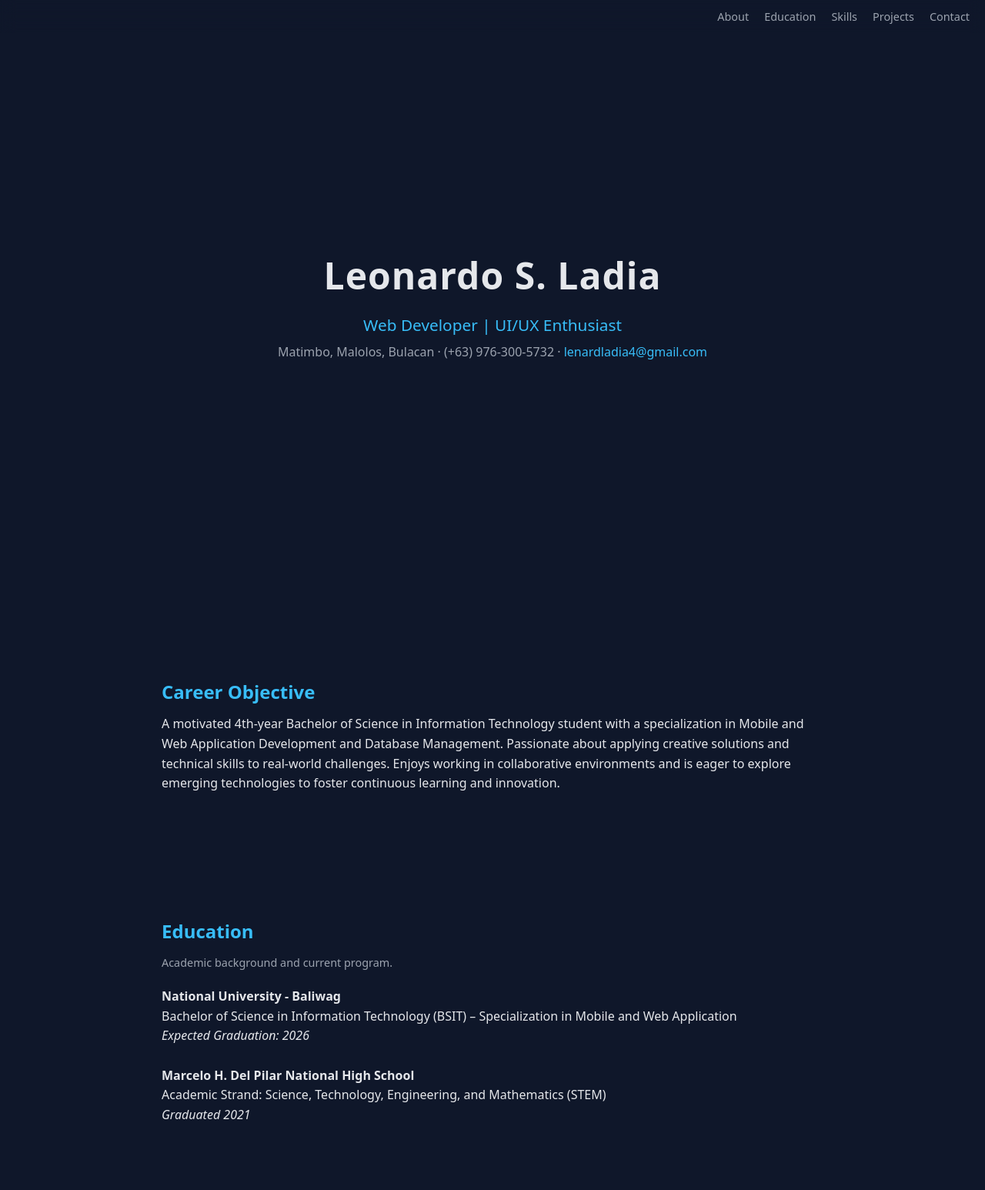
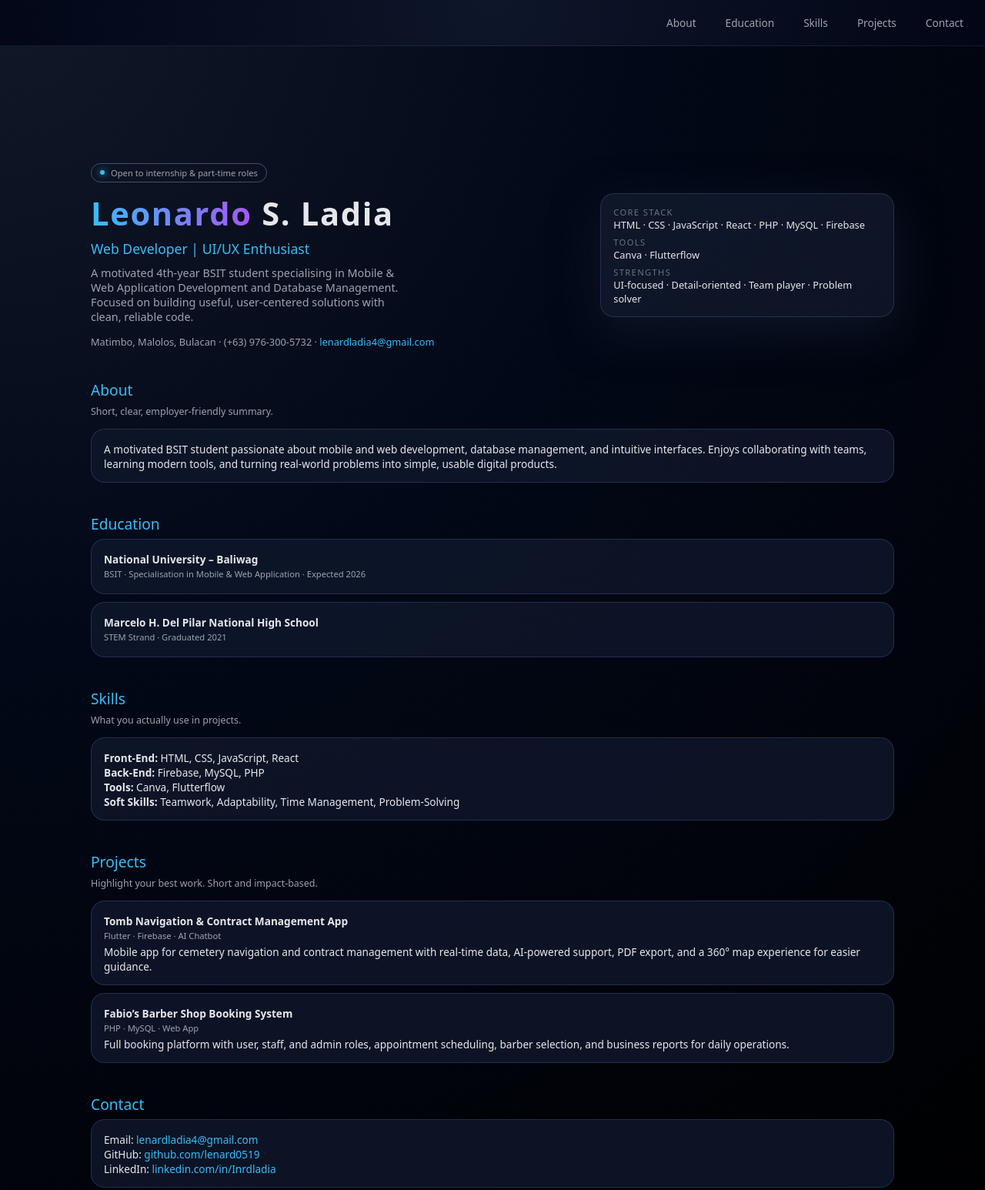
Before and after one commit to lenard0519/lenard0519.github.io, a plain HTML site: page index.html in a window 1280 px wide. Shown: the top 1546 px of the page at 77% size. Drawn offline with Linux system fonts and the light colour scheme.

Commit message:
index.html

```diff
--- a/index.html
+++ b/index.html
@@ -5,99 +5,182 @@
   <title>Leonardo S. Ladia | Portfolio</title>
   <meta name="viewport" content="width=device-width, initial-scale=1.0">
   <style>
+    :root {
+      --bg: #020817;
+      --card: rgba(15,23,42,0.86);
+      --accent: #38bdf8;
+      --muted: #9ca3af;
+      --border: rgba(148,163,253,0.18);
+      --radius: 18px;
+      --transition: 0.25s ease;
+    }
     * { margin: 0; padding: 0; box-sizing: border-box; }
     body {
       font-family: system-ui, -apple-system, BlinkMacSystemFont, sans-serif;
-      background: #0f172a;
+      background: radial-gradient(circle at top left, #111827 0, #020817 40%, #000 100%);
       color: #e5e7eb;
-      line-height: 1.6;
+      min-height: 100vh;
+    }
+    .wrapper {
+      max-width: 1080px;
+      margin: 0 auto;
+      padding: 80px 18px 40px;
+    }
+    nav {
+      position: sticky;
+      top: 0;
+      z-index: 20;
+      padding: 14px 18px;
+      backdrop-filter: blur(18px);
+      background: radial-gradient(circle at top, rgba(15,23,42,0.96), rgba(2,6,23,0.94));
+      display: flex;
+      justify-content: flex-end;
+      gap: 18px;
+      font-size: 0.85rem;
+      border-bottom: 1px solid rgba(148,163,253,0.12);
+    }
+    nav a {
+      color: var(--muted);
+      text-decoration: none;
+      padding: 6px 10px;
+      border-radius: 999px;
+      transition: var(--transition);
+    }
+    nav a:hover {
+      color: var(--accent);
+      background: rgba(148,163,253,0.06);
     }
     header {
-      min-height: 100vh;
-      display: flex;
-      flex-direction: column;
+      padding: 70px 0 40px;
+      display: grid;
+      grid-template-columns: minmax(0, 3fr) minmax(230px, 1.8fr);
+      gap: 26px;
       align-items: center;
-      justify-content: center;
-      text-align: center;
-      padding: 40px 20px;
     }
-    header h1 {
-      font-size: 3rem;
-      letter-spacing: 1px;
+    .tag {
+      display: inline-flex;
+      align-items: center;
+      gap: 8px;
+      padding: 4px 11px;
+      border-radius: 999px;
+      border: 1px solid rgba(148,163,253,0.4);
+      font-size: 0.7rem;
+      color: var(--muted);
+      margin-bottom: 12px;
     }
-    header h2 {
-      font-size: 1.3rem;
+    .tag span {
+      width: 6px;
+      height: 6px;
+      border-radius: 999px;
+      background: var(--accent);
+      box-shadow: 0 0 10px var(--accent);
+    }
+    h1 {
+      font-size: 2.6rem;
+      font-weight: 600;
+      letter-spacing: 0.04em;
+    }
+    h1 span {
+      background: linear-gradient(to right, #38bdf8, #a855f7);
+      -webkit-background-clip: text;
+      color: transparent;
+    }
+    h2 {
+      font-size: 1.1rem;
+      color: var(--accent);
+      margin-top: 6px;
       font-weight: 500;
-      color: #38bdf8;
+    }
+    .subtitle {
       margin-top: 10px;
+      color: var(--muted);
+      font-size: 0.9rem;
+      max-width: 420px;
     }
-    header h3 {
-      font-size: 1rem;
-      font-weight: 400;
-      color: #9ca3af;
-      margin-top: 5px;
+    .info {
+      margin-top: 14px;
+      font-size: 0.8rem;
+      color: var(--muted);
     }
-    nav {
-      position: fixed;
-      top: 0;
-      width: 100%;
-      backdrop-filter: blur(10px);
-      padding: 10px 20px;
-      display: flex;
-      gap: 20px;
-      justify-content: flex-end;
-      font-size: 0.9rem;
+    .info a { color: var(--accent); text-decoration: none; }
+    .hero-card {
+      padding: 16px 16px 14px;
+      border-radius: var(--radius);
+      border: 1px solid var(--border);
+      background: linear-gradient(145deg, rgba(15,23,42,0.98), rgba(15,23,42,0.88));
+      display: grid;
+      gap: 6px;
+      font-size: 0.78rem;
+      color: var(--muted);
+      box-shadow: 0 18px 60px rgba(15,23,42,0.9);
     }
-    nav a {
-      color: #9ca3af;
-      text-decoration: none;
+    .hero-label {
+      font-size: 0.7rem;
+      color: #6b7280;
+      text-transform: uppercase;
+      letter-spacing: 0.12em;
     }
-    nav a:hover {
-      color: #38bdf8;
+    .hero-skill {
+      font-size: 0.8rem;
+      color: #e5e7eb;
     }
     section {
-      max-width: 900px;
-      margin: 0 auto;
-      padding: 80px 20px;
+      margin-bottom: 40px;
     }
-    h3 {
-      font-size: 1.5rem;
-      margin-bottom: 10px;
-      color: #38bdf8;
+    section h3 {
+      font-size: 1.2rem;
+      margin-bottom: 6px;
+      color: var(--accent);
+      font-weight: 500;
     }
     .sub {
-      color: #9ca3af;
-      font-size: 0.9rem;
-      margin-bottom: 20px;
+      font-size: 0.78rem;
+      color: var(--muted);
+      margin-bottom: 14px;
     }
-    .project {
-      border: 1px solid #1f2937;
-      padding: 15px 18px;
-      border-radius: 10px;
-      margin-bottom: 12px;
+    .card {
+      border-radius: var(--radius);
+      padding: 16px 16px 14px;
+      border: 1px solid var(--border);
+      background: var(--card);
+      margin-bottom: 10px;
+      font-size: 0.85rem;
+      transition: var(--transition);
     }
-    .project-title {
+    .card:hover {
+      transform: translateY(-3px);
+      border-color: var(--accent);
+      box-shadow: 0 16px 40px rgba(15,23,42,0.9);
+    }
+    .card-title {
       font-weight: 600;
-      margin-bottom: 4px;
+      margin-bottom: 2px;
       color: #e5e7eb;
     }
-    .project-tags {
-      font-size: 0.75rem;
-      color: #9ca3af;
-      margin-bottom: 6px;
+    .card-tags {
+      font-size: 0.7rem;
+      color: var(--muted);
+      margin-bottom: 4px;
     }
     footer {
       text-align: center;
-      padding: 30px 10px 40px;
-      font-size: 0.8rem;
+      font-size: 0.75rem;
       color: #6b7280;
+      padding: 16px 0 8px;
     }
     a.link {
-      color: #38bdf8;
+      color: var(--accent);
       text-decoration: none;
     }
     a.link:hover {
       text-decoration: underline;
+    }
+    @media (max-width: 768px) {
+      header {
+        grid-template-columns: 1fr;
+        padding-top: 40px;
+      }
+      h1 { font-size: 2.2rem; }
     }
   </style>
 </head>
@@ -110,70 +193,109 @@
     <a href="#contact">Contact</a>
   </nav>
 
+  <div class="wrapper">
     <header>
-    <h1>Leonardo S. Ladia</h1>
+      <div>
+        <div class="tag"><span></span> Open to internship & part-time roles</div>
+        <h1><span>Leonardo</span> S. Ladia</h1>
         <h2>Web Developer | UI/UX Enthusiast</h2>
-    <h3>Matimbo, Malolos, Bulacan · (+63) 976-300-5732 · <a class="link" href="mailto:lenardladia4@gmail.com">lenardladia4@gmail.com</a></h3>
+        <p class="subtitle">
+          A motivated 4th-year BSIT student specialising in Mobile & Web Application Development and Database Management.
+          Focused on building useful, user-centered solutions with clean, reliable code.
+        </p>
+        <p class="info">
+          Matimbo, Malolos, Bulacan · (+63) 976-300-5732 ·
+          <a href="mailto:lenardladia4@gmail.com">lenardladia4@gmail.com</a>
+        </p>
+      </div>
+      <div class="hero-card">
+        <div>
+          <div class="hero-label">Core Stack</div>
+          <div class="hero-skill">HTML · CSS · JavaScript · React · PHP · MySQL · Firebase</div>
+        </div>
+        <div>
+          <div class="hero-label">Tools</div>
+          <div class="hero-skill">Canva · Flutterflow</div>
+        </div>
+        <div>
+          <div class="hero-label">Strengths</div>
+          <div class="hero-skill">UI-focused · Detail-oriented · Team player · Problem solver</div>
+        </div>
+      </div>
     </header>
 
     <section id="about">
-    <h3>Career Objective</h3>
+      <h3>About</h3>
+      <p class="sub">Short, clear, employer-friendly summary.</p>
+      <div class="card">
         <p>
-      A motivated 4th-year Bachelor of Science in Information Technology student with a specialization in Mobile and
-      Web Application Development and Database Management. Passionate about applying creative solutions and
-      technical skills to real-world challenges. Enjoys working in collaborative environments and is eager to explore
-      emerging technologies to foster continuous learning and innovation.
+          A motivated BSIT student passionate about mobile and web development, database management,
+          and intuitive interfaces. Enjoys collaborating with teams, learning modern tools, and turning
+          real-world problems into simple, usable digital products.
         </p>
+      </div>
     </section>
 
     <section id="education">
       <h3>Education</h3>
-    <p class="sub">Academic background and current program.</p>
-    <p><strong>National University - Baliwag</strong><br>
-    Bachelor of Science in Information Technology (BSIT) – Specialization in Mobile and Web Application<br>
-    <em>Expected Graduation: 2026</em></p><br>
-    <p><strong>Marcelo H. Del Pilar National High School</strong><br>
-    Academic Strand: Science, Technology, Engineering, and Mathematics (STEM)<br>
-    <em>Graduated 2021</em></p>
+      <div class="card">
+        <div class="card-title">National University – Baliwag</div>
+        <div class="card-tags">BSIT · Specialisation in Mobile & Web Application · Expected 2026</div>
+      </div>
+      <div class="card">
+        <div class="card-title">Marcelo H. Del Pilar National High School</div>
+        <div class="card-tags">STEM Strand · Graduated 2021</div>
+      </div>
     </section>
 
     <section id="skills">
       <h3>Skills</h3>
-    <p><strong>Front-End:</strong> HTML, CSS, JavaScript, React<br>
-       <strong>Back-End:</strong> Firebase, MySQL, PHP<br>
-       <strong>Tools:</strong> Canva, Flutterflow<br>
-       <strong>Soft Skills:</strong> Teamwork, Adaptability, Time Management, Problem-Solving
-    </p>
+      <p class="sub">What you actually use in projects.</p>
+      <div class="card">
+        <p><strong>Front-End:</strong> HTML, CSS, JavaScript, React</p>
+        <p><strong>Back-End:</strong> Firebase, MySQL, PHP</p>
+        <p><strong>Tools:</strong> Canva, Flutterflow</p>
+        <p><strong>Soft Skills:</strong> Teamwork, Adaptability, Time Management, Problem-Solving</p>
+      </div>
     </section>
 
     <section id="projects">
-    <h3>Academic Projects / Research</h3>
-
-    <div class="project">
-      <div class="project-title">Tomb Navigation and Contract Management in Baliwag Municipal Cemetery Mobile Application</div>
-      <div class="project-tags">Flutter · Firebase · Google Gemini AI</div>
-      <p>Developed a Flutter-based mobile app for cemetery navigation and contract management, integrating Firebase for real-time data and an AI chatbot. Included PDF export and a 360° map navigation similar to Google Street View for user accessibility.</p>
+      <h3>Projects</h3>
+      <p class="sub">Highlight your best work. Short and impact-based.</p>
+      <div class="card">
+        <div class="card-title">Tomb Navigation & Contract Management App</div>
+        <div class="card-tags">Flutter · Firebase · AI Chatbot</div>
+        <p>
+          Mobile app for cemetery navigation and contract management with real-time data, AI-powered support,
+          PDF export, and a 360° map experience for easier guidance.
+        </p>
       </div>
-
-    <div class="project">
-      <div class="project-title">Fabio’s Barber Shop Booking System</div>
-      <div class="project-tags">Full Stack Web App · MySQL · PHP</div>
-      <p>Built a full-stack web-based booking system with modules for users, staff, and admin. Integrated appointment scheduling, barber selection, and business reports for daily operations monitoring.</p>
+      <div class="card">
+        <div class="card-title">Fabio’s Barber Shop Booking System</div>
+        <div class="card-tags">PHP · MySQL · Web App</div>
+        <p>
+          Full booking platform with user, staff, and admin roles, appointment scheduling, barber selection,
+          and business reports for daily operations.
+        </p>
       </div>
     </section>
 
     <section id="contact">
       <h3>Contact</h3>
+      <div class="card">
         <p>Email: <a class="link" href="mailto:lenardladia4@gmail.com">lenardladia4@gmail.com</a></p>
         <p>GitHub: <a class="link" href="https://github.com/lenard0519" target="_blank">github.com/lenard0519</a></p>
-    <p>LinkedIn: <a class="link" href="https://linkedin.com/in/YOURPROFILE" target="_blank">linkedin.com/in/YOURPROFILE</a></p>
+        <p>LinkedIn: <a class="link" href="https://www.linkedin.com/in/Inrdladia" target="_blank">linkedin.com/in/Inrdladia</a></p>
+      </div>
     </section>
 
     <footer>
       © <span id="year"></span> Leonardo S. Ladia. All rights reserved.
+    </footer>
+  </div>
+
   <script>
     document.getElementById('year').textContent = new Date().getFullYear();
   </script>
-  </footer>
 </body>
 </html>
```
Lines whose indentation alone changed are shown as unchanged.
